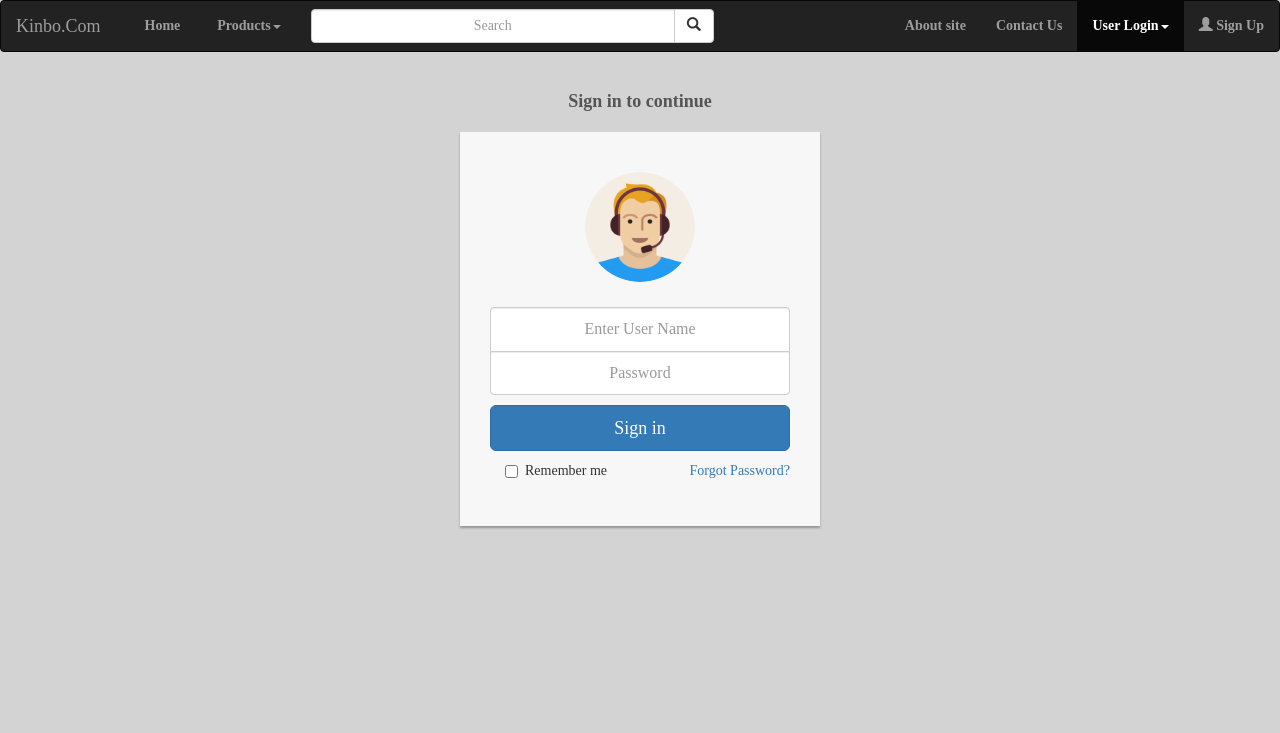
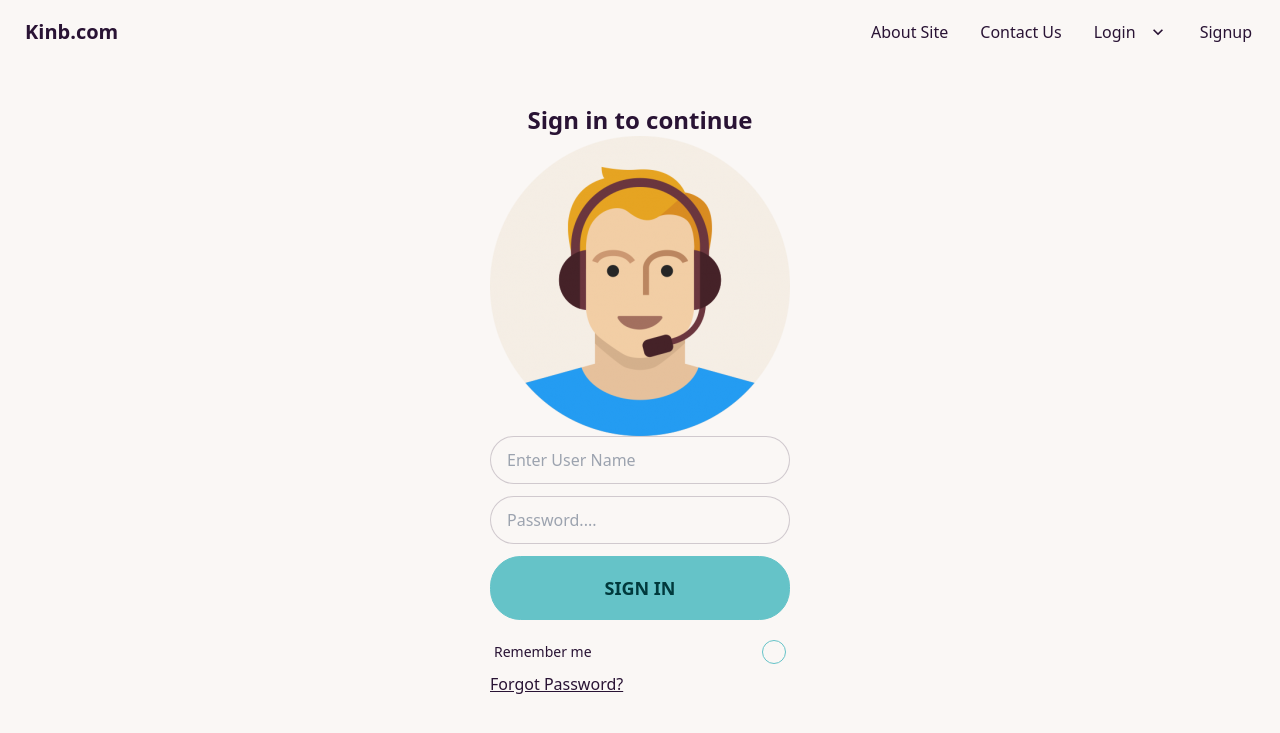
Before and after one commit to rmzn17/Online-Bidding-System-PHP-, a PHP site: page /UserLogin.php in a window 1280 px wide. Shown: the top 733 px of the page. Run offline with PHP 8.4, Linux system fonts and the light colour scheme; some libraries are stand-ins or nearby versions.

Commit message:
update design

```diff
--- a/UserLogin.php
+++ b/UserLogin.php
@@ -2,70 +2,7 @@
 
 <html>
 <head>
-  <title>Bidding System</title>
-    <meta charset="utf-8">
-  <meta name="viewport" content="width=device-width, initial-scale=1">
-  <link rel="stylesheet" href="https://maxcdn.bootstrapcdn.com/bootstrap/3.3.7/css/bootstrap.min.css">
-  <script src="https://ajax.googleapis.com/ajax/libs/jquery/3.1.1/jquery.min.js"></script>
-  <script src="https://maxcdn.bootstrapcdn.com/bootstrap/3.3.7/js/bootstrap.min.js"></script>
-   <link rel="stylesheet" type="text/css" href="CSS/userlogin.css">
-
-<style>
-
-table
-{
-
-    border-spacing: 20px;
-
-    margin:4% auto auto 20%;
-
-    border-radius:20px;
-
-
-}
-
-
-body
-{
-    background-color: lightgray;
-
-        font-family: Agency FB;
-
-}
-
-
- .size
-   {
-     width: 250px;
-     height: 30px;
-     padding: 2px
-   }
-
-   .Error
-   {
-     color: red;
-     }
-
-div.temp
-{
-    margin:4% auto auto 20%;
-}
-td
-{
-
-   font-size:35px;
-   border-width:10px;
-
-
-}
-input, select, textarea {
-font-size: 75%;
-font-family: Agency FB;
-text-align:center;
-
-}
-
-</style>
+ <?php require_once "layout/head-content.php" ?>
 
 
 <script type="text/javascript">
@@ -138,70 +75,35 @@ if ($_SERVER["REQUEST_METHOD"] == "POST") {
 
 ?>
 
-<nav class="navbar navbar-inverse">
-  <div class="container-fluid">
-    <div class="navbar-header">
-      <a class="navbar-brand" href="#">Kinbo.Com</a>
-    </div>
-    <ul class="nav navbar-nav">
-      <li><a href="Home.php"><b>&nbsp&nbsp&nbsp&nbspHome</b></a></li>
-      <li class="dropdown"><a class="dropdown-toggle" data-toggle="dropdown" href="#"><b>&nbsp&nbspProducts</b><span class="caret"></span></a>
-        <ul class="dropdown-menu">
-          <li><a href="Car.php"><b>Car</b></a></li>
-          <li><a href="Mobile.php"><b>Mobile</b></a></li>
-          <li><a href="Computer.php"><b>Computer</b></a></li>
-        </ul>
+<?php require_once "layout/nav.php" ?>
 
-      </li>
-
-      <form class="navbar-form navbar-left" action="Search.php" method="POST">
-      <div class="input-group">
-        <input type="text" class="form-control" name="search" placeholder="Search" size="40">
-        <div class="input-group-btn">
-          <button class="btn btn-default" type="submit">
-            <i class="glyphicon glyphicon-search"></i>
-          </button>
-        </div>
-      </div>
-    </form>
-    </ul>
+<div class="container max-w-[300px] mx-auto my-10">
 
 
-   <ul class="nav navbar-nav navbar-right">
-   <li><a href="About Project.php"><b>About site</b></a></li>
-      <li><a href="Contact Us.php"><b>Contact Us</b></a></li>
-       <li class="active" class="dropdown"><a class="dropdown-toggle" data-toggle="dropdown" href="#"><b>User Login</b><span class="caret"></span></a>
-        <ul class="dropdown-menu">
-         <li><a href="UserLogin.php"><b>User Login</b></a></li>
-          <li><a href="AdminLogin.php"><b>Admin Login</b></a></li>
-        </ul>
-      </li>
-      <li><a href="Registration.php"><span class="glyphicon glyphicon-user"></span> <b>Sign Up</b></a></li>
+            <h1 class="text-center text-2xl"><b>Sign in to continue</b></h1>
 
-    </ul>
-  </div>
-</nav>
-
-<div class="container">
-    <div class="row">
-        <div class="col-sm-6 col-md-4 col-md-offset-4">
-            <h1 class="text-center login-title"><b>Sign in to continue</b></h1>
-            <div class="account-wall">
-                <img class="profile-img" src="Image/user.png " alt="">
-                <form class="form-signin" action="" method="POST" name="UserLogin" onsubmit="return ValidUser();">
-                <input type="text" class="form-control" name="uname" placeholder="Enter User Name">
-                <input type="password" class="form-control" name="Pass" placeholder="Password">
-                <button class="btn btn-lg btn-primary btn-block" type="submit">Sign in</button>
-               <label class="checkbox pull-left"> &nbsp&nbsp&nbsp&nbsp &nbsp&nbsp&nbsp&nbsp
-                    <input type="checkbox" value="remember-me">Remember me
-                </label>
-                <a href="ForgotPass.php" class="pull-right need-help">Forgot Password?</a><span class="clearfix"></span>
-                </form>
+            <div className="avatar justify-center">
+              <div className="w-12 rounded-full">
+              <img  src="Image/user.png" alt="">
+              </div>
             </div>
 
-        </div>
-    </div>
+                <form class="space-y-3" action="" method="POST" name="UserLogin" onsubmit="return ValidUser();">
+                  <input type="text" class="input input-bordered block w-full" name="uname" placeholder="Enter User Name">
+                  <input type="password" class="input input-bordered block w-full" name="Pass" placeholder="Password....">
+                  <button class="btn btn-lg btn-primary btn-block" type="submit">Sign in</button>
+                  <div class="form-control">
+  <label class="label cursor-pointer">
+    <span class="label-text">Remember me</span>
+    <input type="checkbox" class="checkbox checkbox-primary" value="remember-me" />
+  </label>
 </div>
+
+                  <a href="ForgotPass.php" class="link">Forgot Password?</a><span class="clearfix"></span>
+                </form>
+
+
+
 
 </div>
 
--- /dev/null
+++ b/layout/head-content.php
@@ -0,0 +1,8 @@
+<title>Bidding System</title>
+  <meta charset="utf-8">
+  <meta name="viewport" content="width=device-width, initial-scale=1">
+  <!-- <link rel="stylesheet" href="https://maxcdn.bootstrapcdn.com/bootstrap/3.3.7/css/bootstrap.min.css"> -->
+  <script src="https://ajax.googleapis.com/ajax/libs/jquery/3.1.1/jquery.min.js"></script>
+  <script src="https://maxcdn.bootstrapcdn.com/bootstrap/3.3.7/js/bootstrap.min.js"></script>
+<!-- <link rel="stylesheet" type="text/css" href="CSS/Home.css"> -->
+<link rel="stylesheet" type="text/css" href="CSS/main.css">
```
Also changed, not shown: Home.php (+1 -8 lines), CSS/main.css.
